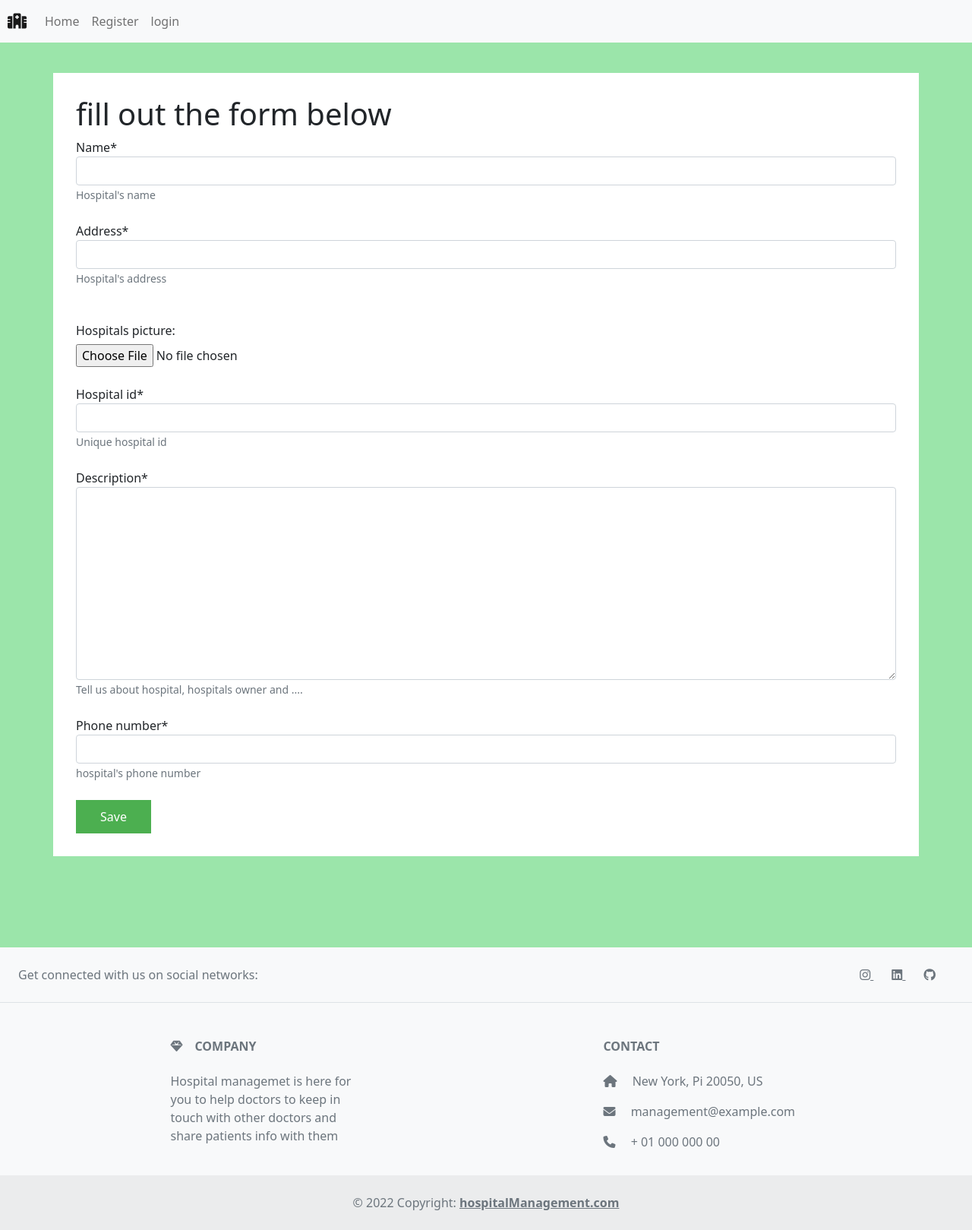
After one commit to mohamad-liyaghi/hospital-management, a Django app: template app/templates/hospital/Register_hospital.html in a window 1280 px wide. The commit adds this page. Shown: the whole page at 76% size. Run offline with Django 4.2, Linux system fonts and the light colour scheme; the template is opened without the code that fills it: values that come from a table or form of the project are taken from there, others are empty; some libraries are stand-ins or nearby versions.

Commit message:
Add hospital added

```diff
--- a/app/doctor/urls.py
+++ b/app/doctor/urls.py
@@ -1,3 +1,3 @@
 from django.urls import path
 
-urpatterns = []
+urlpatterns = []
--- /dev/null
+++ b/app/hospital/forms.py
@@ -0,0 +1,15 @@
+from django.forms import ModelForm
+from .models import Hospital
+
+class RegisterHospitalForm(ModelForm):
+    class Meta:
+        model = Hospital
+        fields = ("name","address","picture","hospital_id","phone_number","status","owner","description",)
+        help_texts= {
+            "name" : "Hospital's name",
+            "address": "Hospital's address",
+            "picture" : "Hospital's picture",
+            "hospital_id" : "Unique hospital id",
+            "phone_number":"hospital's phone number",
+            "description" : "Tell us about hospital, hospitals owner and ...."
+        }
--- a/app/hospital/models.py
+++ b/app/hospital/models.py
@@ -11,6 +11,8 @@ class Hospital(models.Model):
     picture = models.ImageField(upload_to="hospital_picture/",null=True,blank=True)
     hospital_id = models.CharField(max_length=20,unique=True)
     phone_number = models.CharField(max_length=12)
-    status = models.CharField(max_length=2,choices=status.choices,default=status.no_answer)
+    status = models.CharField(max_length=2,choices=status.choices,default=status.no_answer,blank=True,null=True)
     owner = models.ForeignKey(to="base.BaseUser",on_delete=models.CASCADE,blank=True,null=True)
     description = models.TextField()
+    def __str__(self):
+        return self.name
--- a/app/hospital/urls.py
+++ b/app/hospital/urls.py
@@ -1,3 +1,8 @@
 from django.urls import path
+from hospital.views import RegisterHospitalView
 
-urlpatterns = []
+app_name = "hospital"
+
+urlpatterns = [
+    path("register-hospital/",RegisterHospitalView.as_view(),name="register-hospital")
+]
--- a/app/templates/base/navbar.html
+++ b/app/templates/base/navbar.html
@@ -9,6 +9,16 @@
         <a class="nav-link " href="#">Home</a>
       </li>
       {%if request.user.is_authenticated%}
+      <div class="dropdown">
+        <button class="btn dropdown-toggle" type="button" id="dropdownMenuButton1" data-bs-toggle="dropdown" aria-expanded="false">
+          Register
+        </button>
+        <ul class="dropdown-menu" aria-labelledby="dropdownMenuButton1">
+          <li><a class="dropdown-item" href="#">Register Hospital</a></li>
+          <li><a class="dropdown-item" href="#">Register Doctor</a></li>
+          <li><a class="dropdown-item" href="#">Register Admin</a></li>
+        </ul>
+      </div>
         <li class="nav-item">
           <a class="nav-link" href="{%url 'base:logout' %}">Logout</a>
         </li>
--- /dev/null
+++ b/app/templates/hospital/Register_hospital.html
@@ -0,0 +1,26 @@
+{%extends 'base/base.html'%}
+<!DOCTYPE html>
+<html lang="en">
+<head>
+    <meta charset="UTF-8">
+    {% load crispy_forms_tags %}
+    {%block title%}Register Hospital{%endblock%}
+</head>
+<body>
+{%block body%}
+<h1>fill out the form below</h1>
+
+<form method="post" enctype="multipart/form-data">
+    {% csrf_token %}
+    {{form.name|as_crispy_field}}<br>
+    {{form.address|as_crispy_field}}<br>
+    <br><h6>Hospitals picture:</h6>
+    {{form.picture}}<br><br>
+    {{form.hospital_id|as_crispy_field}}<br>
+    {{form.description|as_crispy_field}}<br>
+    {{form.phone_number|as_crispy_field}}<br>
+    <input type="submit" value="Save" class="btn-green">
+</form>
+{%endblock%}
+</body>
+</html>
```
Also changed, not shown: app/hospital/views.py (+23 -1 lines).
